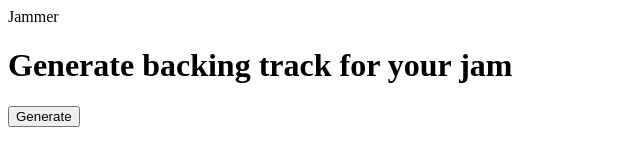
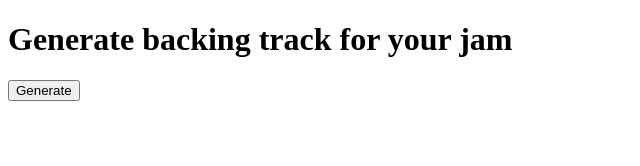
Before and after one commit to fryziuk/jammer, a plain HTML site: page index.html in a window 1280 px wide. Shown: the whole page, without its empty margins (0-640 px from the left). Drawn offline with Linux system fonts and the light colour scheme.

Commit message:
Fix title

```diff
--- a/index.html
+++ b/index.html
@@ -1,9 +1,7 @@
 <!DOCTYPE HTML>
 <html lang = "en">
 <head>
-   Jammer
-  <!-- basic.html -->
-  <title>basic.html</title>
+  <title>Jammer</title>
   <meta charset = "UTF-8" />
 </head>
 <body>
```
